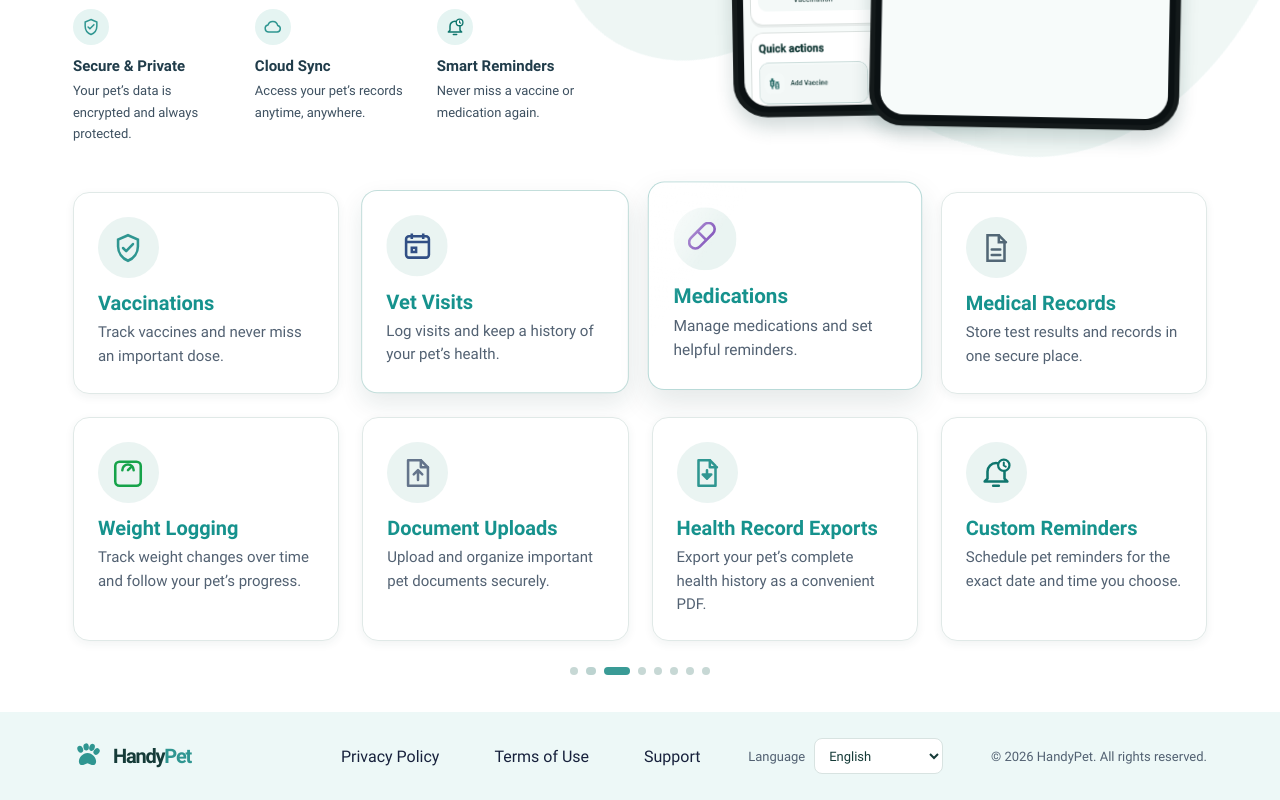
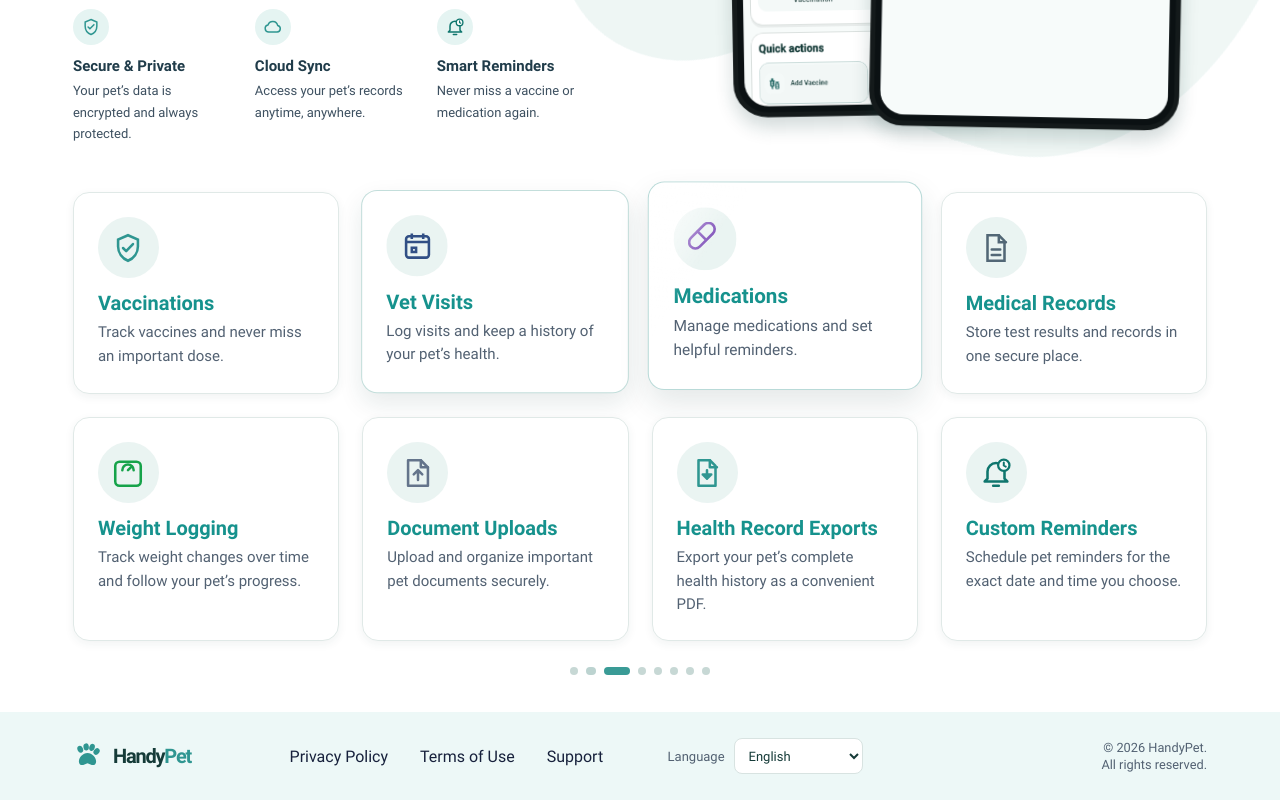
Before and after one commit to vklim-aqa/handypet-website, a plain HTML site: page index.html in a window 1280 px wide. Shown: the part 626-1426 px from the top of the page. Drawn offline with Linux system fonts and the light colour scheme.

Commit message:
Reduced footer spacing:

```diff
--- a/index.html
+++ b/index.html
@@ -8,7 +8,7 @@
     content="HandyPet keeps your pet's health records, reminders, and care history in one secure place." />
   <title>HandyPet — Your pet's health, all in one place</title>
   <link rel="icon" type="image/png" href="assets/icon-white.png" />
-  <link rel="stylesheet" href="styles.css?v=18" />
+  <link rel="stylesheet" href="styles.css?v=22" />
   <script src="script.js?v=1" defer></script>
 </head>
 
@@ -165,7 +165,7 @@
         <option value="en">English</option><option value="es">Spanish</option><option value="fr">French</option><option value="de">German</option><option value="pt">Portuguese</option>
       </select>
     </label>
-    <p data-i18n="copyright">© 2026 HandyPet. All rights reserved.</p>
+    <p><span data-i18n="copyrightBrand">© 2026 HandyPet.</span><span data-i18n="copyrightRights">All rights reserved.</span></p>
   </footer>
 </body>
 
--- a/script.js
+++ b/script.js
@@ -16,6 +16,13 @@ const highlightTranslations = {
   pt: { secure: 'Seguro e privado', secureText: 'Os dados do seu animal estão encriptados e sempre protegidos.', sync: 'Sincronização na nuvem', syncText: 'Aceda aos registos do seu animal a qualquer momento.', reminders: 'Lembretes inteligentes', remindersText: 'Nunca mais se esqueça de uma vacina ou medicamento.' }
 };
 
+const footerTranslations = {
+  es: { copyrightBrand: '© 2026 HandyPet.', copyrightRights: 'Todos los derechos reservados.' },
+  fr: { copyrightBrand: '© 2026 HandyPet.', copyrightRights: 'Tous droits réservés.' },
+  de: { copyrightBrand: '© 2026 HandyPet.', copyrightRights: 'Alle Rechte vorbehalten.' },
+  pt: { copyrightBrand: '© 2026 HandyPet.', copyrightRights: 'Todos os direitos reservados.' }
+};
+
 const supportedLanguages = Object.keys(translations);
 const systemLanguage = (navigator.languages || [navigator.language || 'en'])
   .map((language) => language.toLowerCase().split('-')[0])
@@ -23,7 +30,7 @@ const systemLanguage = (navigator.languages || [navigator.language || 'en'])
 
 const applyLanguage = (language) => {
   const selectedLanguage = supportedLanguages.includes(language) ? language : 'en';
-  const copy = { ...translations[selectedLanguage], ...(highlightTranslations[selectedLanguage] || {}) };
+  const copy = { ...translations[selectedLanguage], ...(highlightTranslations[selectedLanguage] || {}), ...(footerTranslations[selectedLanguage] || { copyrightBrand: '© 2026 HandyPet.', copyrightRights: 'All rights reserved.' }) };
   document.documentElement.lang = selectedLanguage;
   document.querySelectorAll('[data-i18n]').forEach((element) => {
     if (copy[element.dataset.i18n]) element.textContent = copy[element.dataset.i18n];
--- a/styles.css
+++ b/styles.css
@@ -782,10 +782,11 @@ h3 {
     min-height: 88px;
     background: #edf8f7;
     display: flex;
+    flex-wrap: wrap;
     align-items: center;
     justify-content: space-between;
     padding: 0 clamp(28px, 5.7vw, 84px);
-    gap: 30px
+    gap: 16px
 }
 
 .site-footer .brand {
@@ -798,8 +799,8 @@ h3 {
 
 .footer-links {
     display: flex;
-    gap: 55px;
-    margin-left: 9%
+    gap: 32px;
+    margin-left: 3%
 }
 
 .language-picker {
@@ -827,8 +828,20 @@ h3 {
 }
 
 .site-footer p {
+    display: flex;
+    flex-direction: column;
+    align-items: flex-end;
+    gap: 2px;
     color: #526172;
-    font-size: 13px
+    flex: 0 1 280px;
+    width: 280px;
+    max-width: 100%;
+    min-width: 0;
+    margin: 0;
+    white-space: nowrap;
+    overflow: hidden;
+    text-overflow: ellipsis;
+    font-size: clamp(9px, 1vw, 13px)
 }
 
 .sr-only {
@@ -984,7 +997,8 @@ h3 {
     }
 
     .site-footer p {
-        margin: 0
+        align-items: flex-start;
+        font-size: clamp(9px, 3.2vw, 13px)
     }
 
     .language-picker {
```
Also changed, not shown: privacy.html (+1 -1 lines), terms.html (+1 -1 lines).
